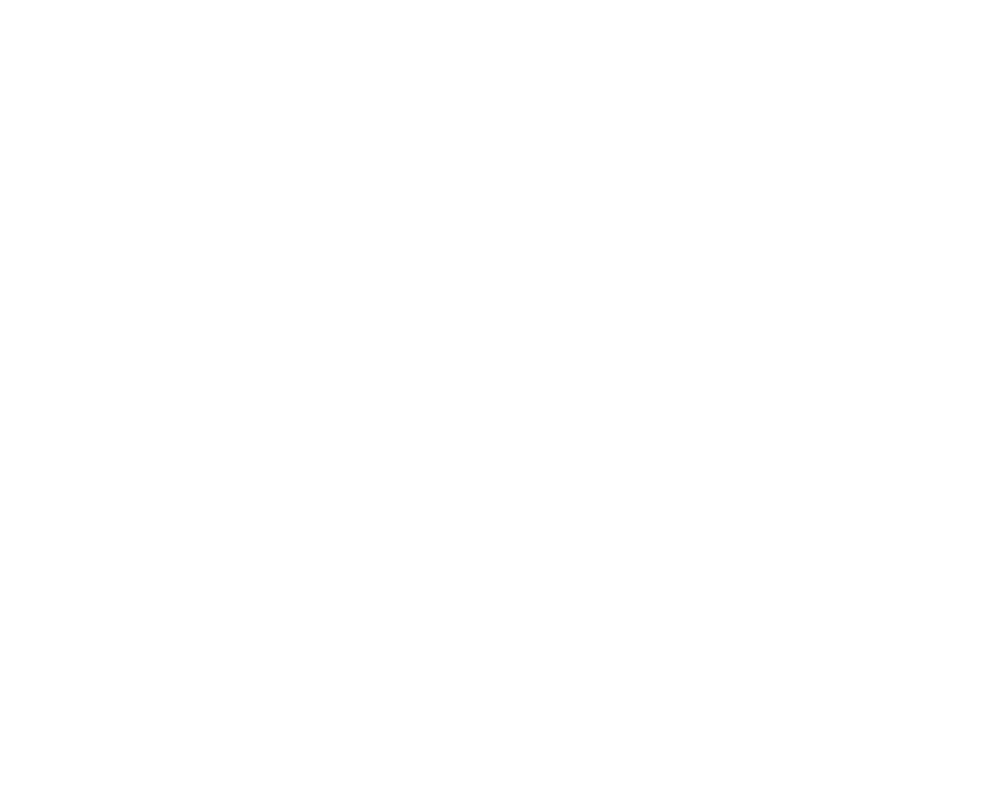
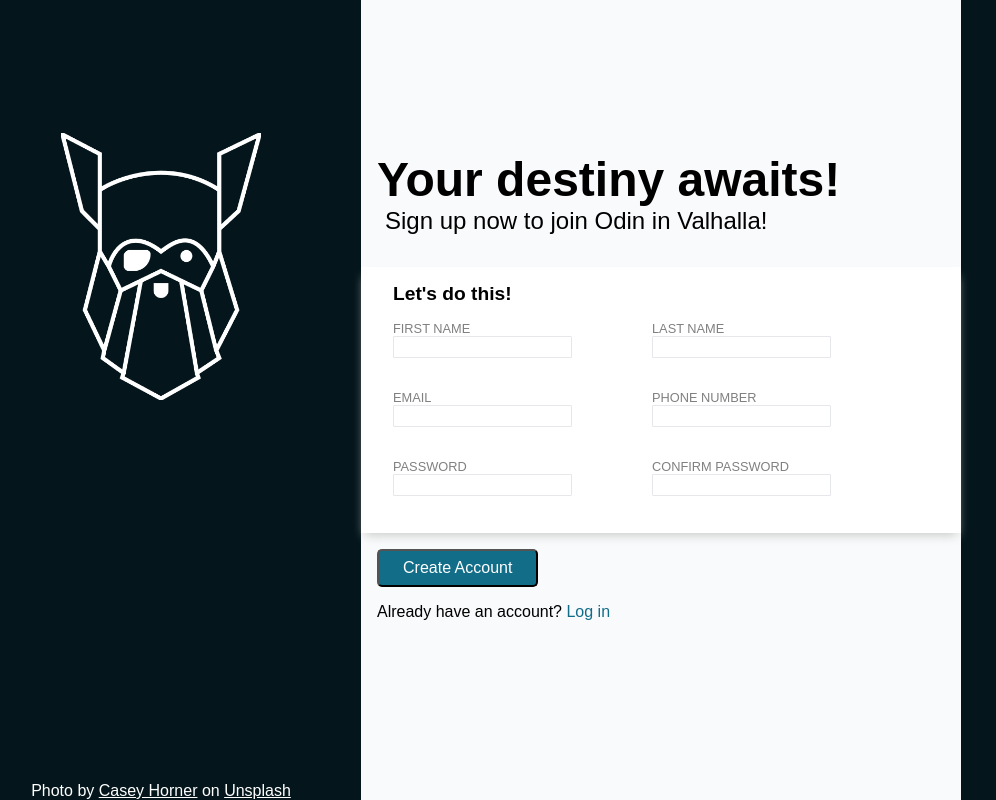
Before and after one commit to brandonkounse/Sign-up-Forms, a plain HTML site: page index.html in a window 1280 px wide. Shown: the whole page, without its empty margins (179-1175 px from the left). Drawn offline with Linux system fonts and the light colour scheme.

Commit message:
HTML Finished
Completed right side of the page

```diff
--- a/index.html
+++ b/index.html
@@ -5,6 +5,9 @@
     <meta name="viewport" content="width=device-width, initial-scale=1.0">
     <title>Sign-up Form</title>
     <link rel="stylesheet" href="styles.css">
+    <style>
+        @import url('https://fonts.googleapis.com/css2?family=Work+Sans:ital,wght@0,100..900;1,100..900&display=swap');
+    </style>
 </head>
 <body>
     <div id="site-container">
@@ -18,9 +21,53 @@
             </div>
         </div>
         <div id="right-side">
-            <div id="header-container"></div>
-            <div id="form-container"></div>
-            <div id="submit-container"></div>
+            <div id="header-container">
+                <div>
+                    <h1>Your destiny awaits!</h1>
+                    <p>Sign up now to join Odin in Valhalla!</p>
+                </div>
+            </div>
+            <div id="form-container">
+                <h2>Let's do this!</h2>
+                <form action="#" id="form">
+                    <div class="form-flex">
+                        <div>
+                            <label for="first-name">FIRST NAME</label>
+                            <input type="text" name="first-name" id="first-name">
+                        </div>
+                        <div>
+                            <label for="last-name">LAST NAME</label>
+                            <input type="text" name="last-name" id="last-name">
+                        </div>
+                    </div>
+                    <div class="form-flex">
+                        <div>
+                            <label for="email">EMAIL</label>
+                            <input type="email" name="email" id="email">
+                        </div>
+                        <div>
+                            <label for="phone">PHONE NUMBER</label>
+                            <input type="tel" name="phone" id="phone">
+                        </div>
+                    </div>
+                    <div class="form-flex">
+                        <div>
+                            <label for="password">PASSWORD</label>
+                            <input type="password" name="password" id="password" minlength="6" required>
+                        </div>
+                        <div>
+                            <label for="confirm-password">CONFIRM PASSWORD</label>
+                            <input type="password" name="confirm-password" id="confirm-password" minlength="6" required>
+                        </div>
+                    </div>
+                </form>
+            </div>
+            <div id="submit-container">
+                <div class="submit-wrapper">
+                    <button type="submit" form="form">Create Account</button>
+                    <p>Already have an account? <a href="#">Log in</a></p>
+                </div>
+            </div>
         </div>
     </div>
 </body>
--- a/styles.css
+++ b/styles.css
@@ -1,5 +1,4 @@
 * {
-    box-sizing: border-box;
     margin: 0;
     padding: 0;
 }
@@ -9,8 +8,34 @@ html {
 }
 
 body {
+    display: flex;
+    justify-content: center;
+    box-sizing: border-box;
+    min-height: 100vh;
     width: auto;
-    min-height: 100vh;
+    font-family: "work-sans", sans-serif;
+    font-weight: 400;
+    background-color: #04161c;
+}
+
+label {
+    display: block;
+    color: gray;
+}
+
+input {
+    border: 1.5px solid #E5E7EB;
+    border-radius: 1px;
+    height: 20px;
+}
+
+input:focus {
+    outline-color: #126d88;
+    box-shadow: 0 6px 10px -4px rgb(200, 200, 200);
+}
+
+input:invalid {
+    outline-color: red;
 }
 
 a {
@@ -24,14 +49,18 @@ footer {
 #site-container {
     display: flex;
     flex: 1;
+    height: 100vh;
+    max-width: 1000px;
 }
 
+/* Left side of design */
+
 #left-side {
-    height: 100vh;
-    width: 33%;
+    width: 40%;
     background-image: url("./images/stars.jpg");
     background-repeat: no-repeat;
     background-size: cover;
+    background-position: center;
 }
 
 #logo-container {
@@ -44,6 +73,8 @@ footer {
 #logo-container img {
     height: auto;
     width: 50%;
+    min-height: 200px;
+    min-width: 150px;
 }
 
 #footer-container {
@@ -53,3 +84,85 @@ footer {
     height: 50%;
     color: white;
 }
+
+/* Right side of design */
+
+#right-side {
+    display: flex;
+    flex-direction: column;
+    justify-content: center;
+    width: 60%;
+    background-color: #f9fafb;
+}
+
+#header-container,
+#form-container,
+#submit-container {
+    height: 33.33%;
+}
+
+#header-container div {
+    display: flex;
+    flex-direction: column;
+    justify-content: flex-end;
+    height: 100%;
+    font-size: 1.5rem;
+}
+
+#header-container div > h1 {
+    margin-left: 1rem;
+}
+
+#header-container div > p {
+    margin-left: 1.5rem;
+    margin-bottom: 2rem;
+}
+
+/* Form Design */
+
+#form-container {
+    background-color: #ffffff;
+    box-shadow: 0 6px 10px -4px rgb(200, 200, 200);
+    font-size: 0.8rem;
+}
+
+#form-container > * {
+    margin: 1rem 2rem;
+}
+
+#form {
+    height: 100%;
+}
+
+.form-flex {
+    display: flex;
+    gap: 5rem;
+    margin-bottom: 2rem;
+}
+
+/* Design for Submit Button Section */
+
+.submit-wrapper {
+    margin: 1rem 1rem
+}
+
+button {
+    background-color: #126d88;
+    color: white;
+    padding: 0.5rem 1.5rem;
+    border-radius: 5px;
+    font-size: 16px;
+}
+
+button:hover {
+    cursor:pointer;
+}
+
+.submit-wrapper a {
+    color: #126d88;
+    text-decoration: none;
+}
+
+.submit-wrapper p {
+    margin-top: 1rem;
+}
```
